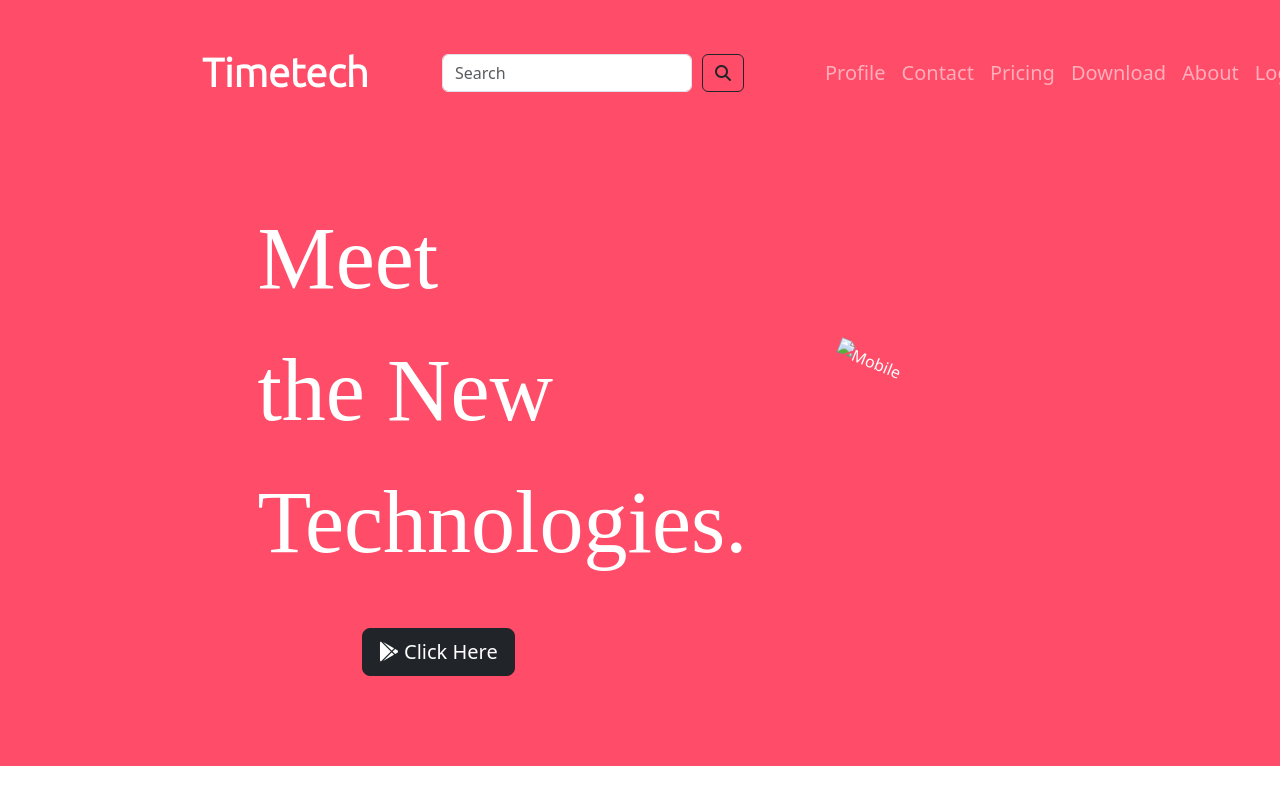
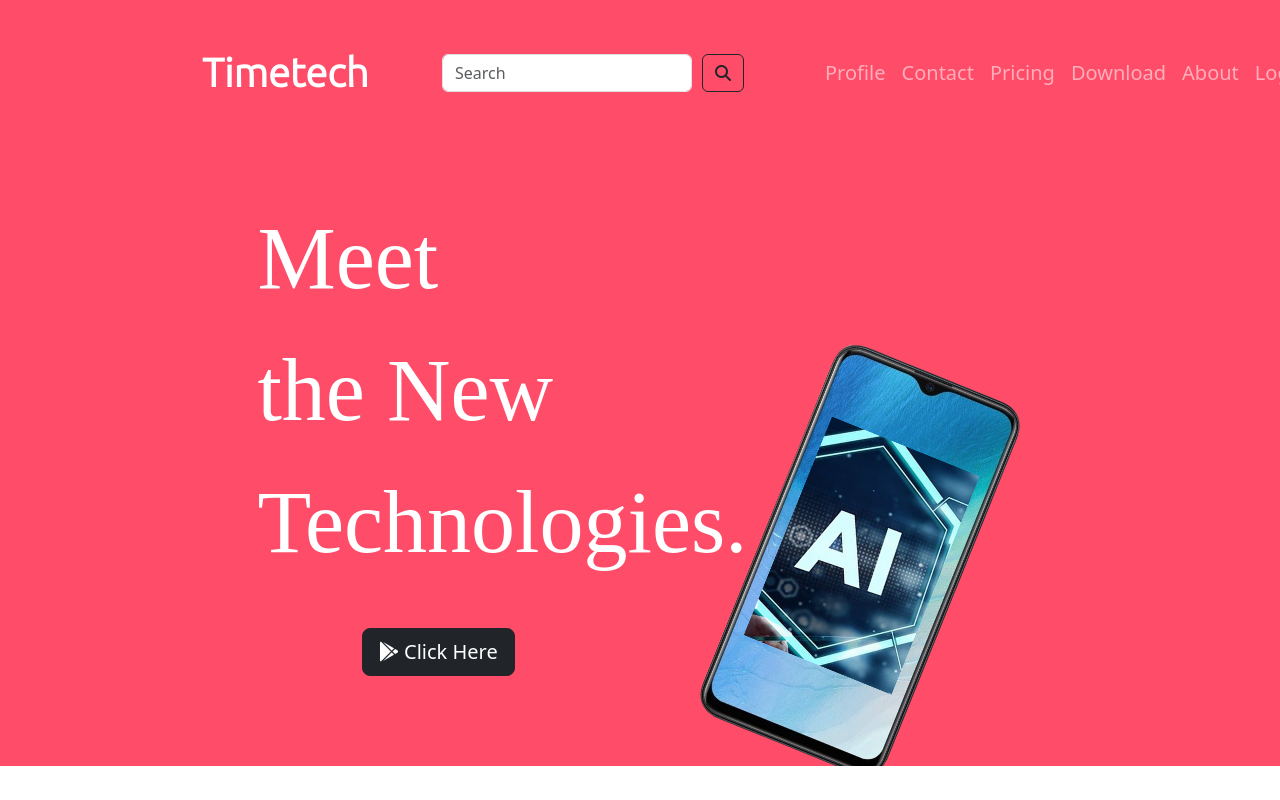
Before and after one commit to CheyReddy/TimeTech, a plain HTML site: page index.html in a window 1280 px wide. Shown: the top 800 px of the page. Drawn offline with nearby package versions, Linux system fonts and the light colour scheme; a web font is replaced by a local one.

Commit message:
Add files via upload

```diff
--- a/index.html
+++ b/index.html
@@ -69,7 +69,7 @@
                         <button type="button" class="download-button btn btn-dark btn-lg"><i class="fa-brands fa-google-play"></i><a class="click-here-btn" href="/Courses/courses.html">Click Here</a></button>
                     </div>
                     <div class="col-lg-6">
-                        <img class="title-image" src="/images/mobile1-img.png" alt="Mobile">
+                        <img class="title-image" src="mobile1-img.png" alt="Mobile">
                     </div>
                 </div>
             </section>
```
